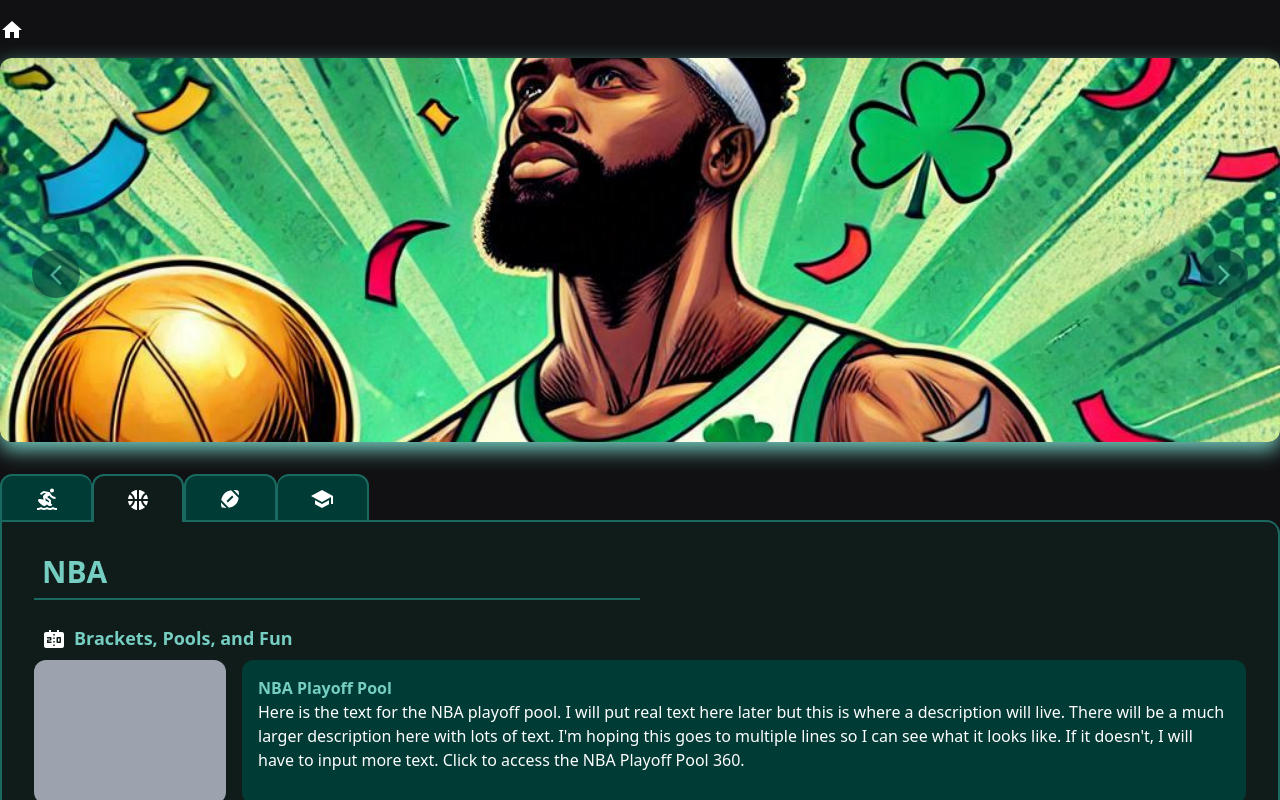
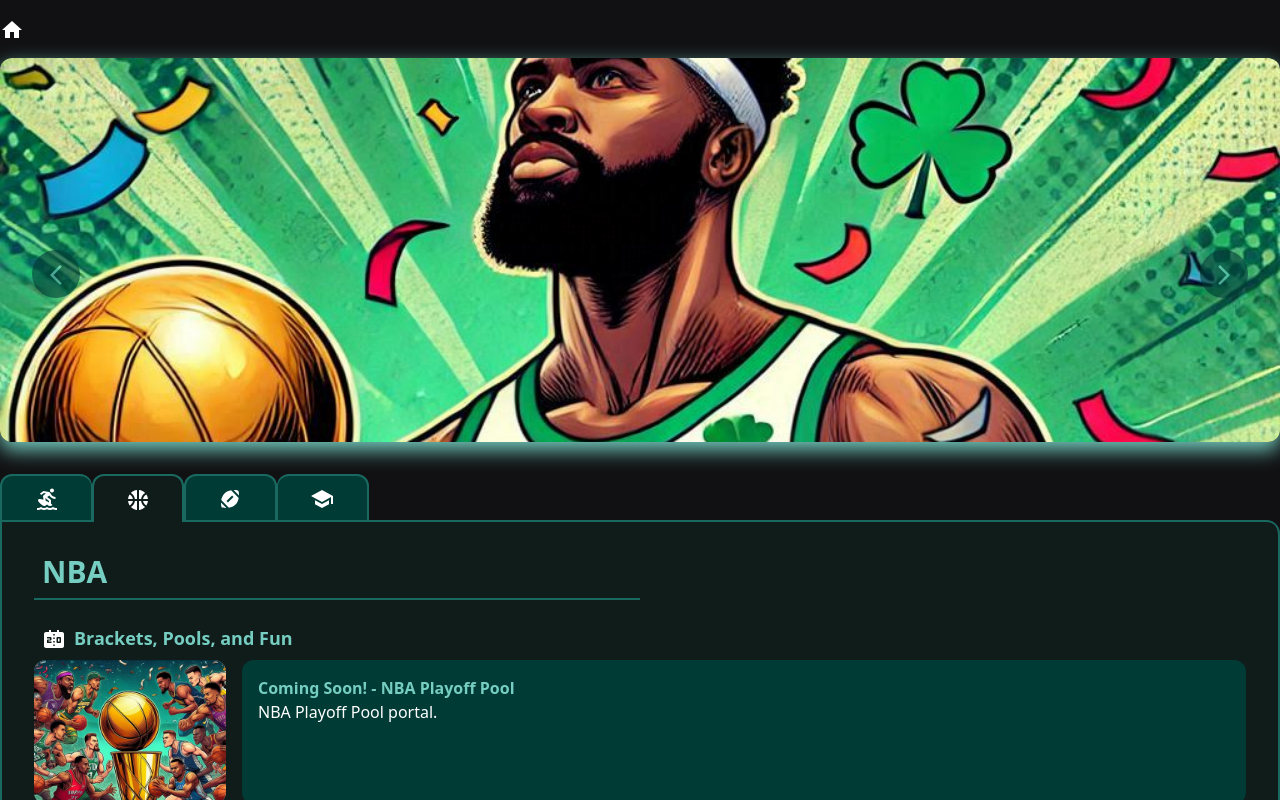
Before and after one commit to justinlogan03/justins-website-playground, a React app: page /#/ in a window 1280 px wide. Both pictures are taken after a click on the button 138 px from the left and 497 px from the top of the page. Shown: the top 800 px of the page. Built offline with nearby package versions, Linux system fonts and the light colour scheme.

Commit message:
add coming soon

```diff
--- a/public/output.css
+++ b/public/output.css
@@ -725,10 +725,6 @@
        columns: 1;
 }
 
-.grid-cols-1 {
-  grid-template-columns: repeat(1, minmax(0, 1fr));
-}
-
 .flex-wrap {
   flex-wrap: wrap;
 }
@@ -739,10 +735,6 @@
 
 .justify-center {
   justify-content: center;
-}
-
-.gap-12 {
-  gap: 3rem;
 }
 
 .gap-4 {
--- /dev/null
+++ b/src/home-page/tabs/coming-soon-item.tsx
@@ -0,0 +1,15 @@
+import React from "react";
+
+type Props = {
+  title: string;
+  description: string;
+};
+
+export const ComingSoonItem = ({ title, description }: Props) => {
+  return (
+    <div className="w-full p-4 card-background rounded-xl ">
+      <h3 className="font-bold teal-text">{`Coming Soon! - ${title}`}</h3>
+      <p className="text-white ">{description}</p>
+    </div>
+  );
+};
--- a/src/home-page/tabs/home-page-item.tsx
+++ b/src/home-page/tabs/home-page-item.tsx
@@ -1,4 +1,5 @@
 import React from "react";
+import { ComingSoonItem } from "./coming-soon-item";
 
 type Props = {
   title: string;
@@ -6,6 +7,7 @@
   imageVerticalPosition?: number;
   link?: string;
   description: string;
+  isComingSoon?: boolean;
 };
 
 export const HomePageItem = ({
@@ -14,6 +16,7 @@
   imageVerticalPosition = 0,
   description,
   link = "",
+  isComingSoon = false,
 }: Props) => {
   return (
     <div className="flex mb-4">
@@ -28,7 +31,9 @@
       ) : (
         <div className="w-48 mr-4 bg-gray-400 h-36 rounded-xl min-w-48"></div>
       )}
-
+      {isComingSoon ? (
+        <ComingSoonItem title={title} description={description} />
+      ) : (
         <div
           className="w-full p-4 selectable-background rounded-xl cursor-pointer"
           onClick={(e) => {
@@ -39,6 +44,7 @@
           <h3 className="font-bold teal-text">{title}</h3>
           <p className="text-white ">{description}</p>
         </div>
+      )}
     </div>
   );
 };
--- a/src/nba-basketball/nba-home-page.tsx
+++ b/src/nba-basketball/nba-home-page.tsx
@@ -4,6 +4,8 @@
 
 import { HomePageItem } from "../home-page/tabs/home-page-item";
 import { OpinionsSubHeader } from "../home-page/tabs/home-page-sub-headers/opinions-sub-header";
+import sgaImage from "./images/sga-image.jpg";
+import nbaPlayoffsImage from "./images/nba-playoffs-image.jpg";
 
 export const NBAHomePage = () => {
   return (
@@ -11,28 +13,17 @@
       <BracketsSubHeader>
         <HomePageItem
           title="NBA Playoff Pool"
-          description=" Here is the text for the NBA playoff pool. I will put real text here
-            later but this is where a description will live. There will be a
-            much larger description here with lots of text. I'm hoping this goes
-            to multiple lines so I can see what it looks like. If it doesn't, I
-            will have to input more text. Click to access the NBA Playoff Pool
-            360."
+          description="NBA Playoff Pool portal."
+          isComingSoon={true}
+          image={nbaPlayoffsImage}
         />
       </BracketsSubHeader>
       <OpinionsSubHeader>
         <HomePageItem
-          title="Mock NBA Opinion 1"
-          description=" Here is the preview text for Mock Opinion 1. I want it to multiple
-            lines so I will continue to type until it does so. This is mock text
-            and the real text will be stored somewhere else. For now this is
-            what I will do until I figure out the db solution."
-        />
-        <HomePageItem
-          title="Mock NBA Opinion 2"
-          description=" Here is the preview text for Mock Opinion 1. I want it to multiple
-            lines so I will continue to type until it does so. This is mock text
-            and the real text will be stored somewhere else. For now this is
-            what I will do until I figure out the db solution."
+          title="Is SGA overrated?"
+          description="Tatum vs. SGA, the answer isn't what you would expect."
+          isComingSoon={true}
+          image={sgaImage}
         />
       </OpinionsSubHeader>
     </HomePageTemplate>
```
Also changed, not shown: src/nba-basketball/images/nba-playoffs-image.jpg (added), src/nba-basketball/images/sga-image.jpg (added). Lines whose indentation alone changed are shown as unchanged.
